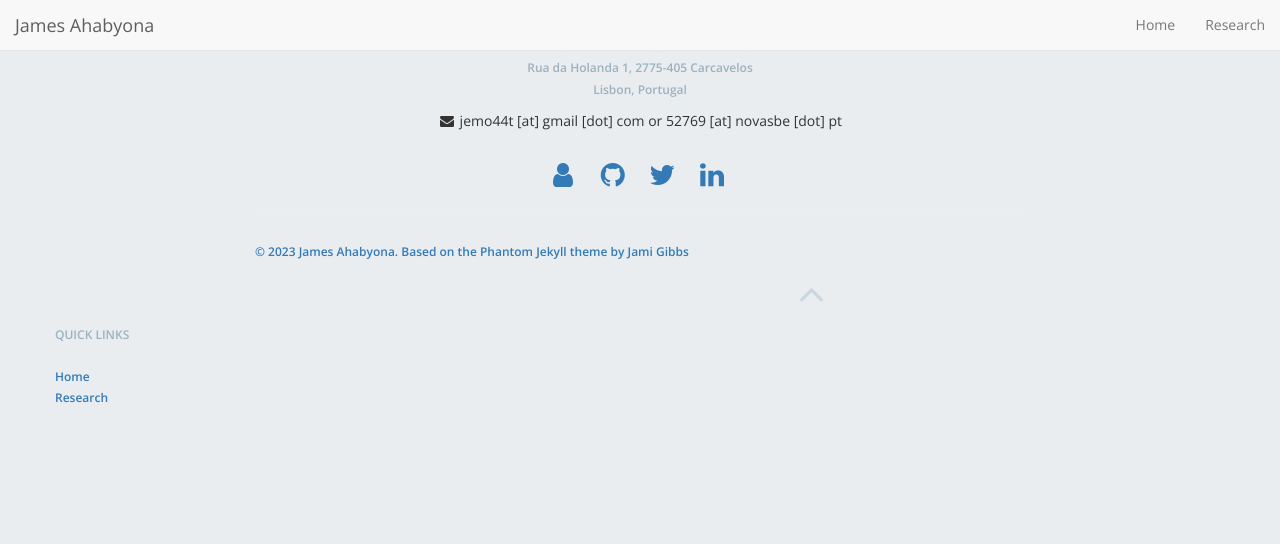
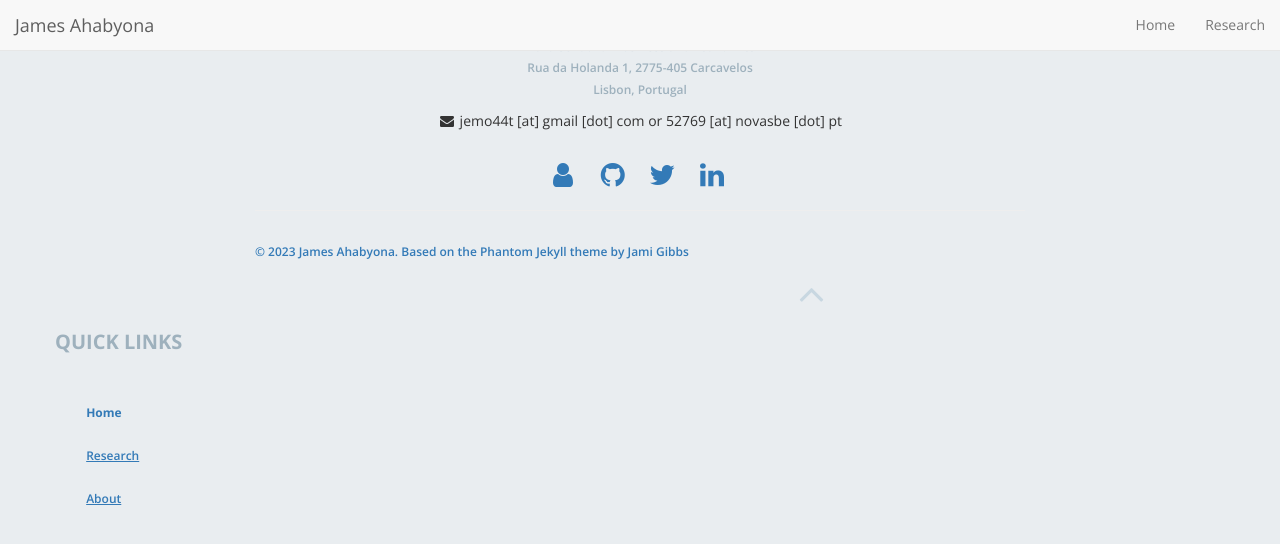
Before and after one commit to mariaelenaguer/mariaelenaguer.github.io, a Jekyll site: the page built from index.html, in a window 1280 px wide and 900 px high, scrolled down 1997 px. Shown: the top 544 px of the window. Built offline with Jekyll 4.4.1, drawn with Linux system fonts in a browser that asks for light colours; nearby versions of some CDN libraries; the list of posts is cut into pages by our own code.

Commit message:
Update footer.html

```diff
--- a/_includes/footer.html
+++ b/_includes/footer.html
@@ -52,12 +52,23 @@
             </a>
           </div>
         </div>
-        <div class="fe-block fe-block-624df6823b479911207c47e6"><div class="sqs-block html-block sqs-block-html" data-block-type="2" id="block-624df6823b479911207c47e6"><div class="sqs-block-content">
+        <div class="fe-block fe-block-624df6823b479911207c47e6">
+  <div class="sqs-block html-block sqs-block-html" data-block-type="2" id="block-624df6823b479911207c47e6">
+    <div class="sqs-block-content">
 
       <div class="sqs-html-content">
-       <p class="sqsrte-large" style="white-space:pre-wrap;">QUICK LINKS</p><p class="" style="white-space:pre-wrap;"><a href="/">Home</a><br><a href="/Research">Research</a>﻿</p>
+        <p class="sqsrte-large" style="white-space: pre-wrap; font-size: 20px; font-weight: bold;">QUICK LINKS</p>
+        <p class="" style="white-space: pre-wrap;">
+          <a href="/" style="text-decoration: none; font-weight: bold;">Home</a><br>
+          <a href="/Research" style="text-decoration: underline;">Research</a><br>
+          <a href="/About" style="text-decoration: underline;">About</a>
+        </p>
+      </div>
+
+    </div>
+  </div>
 </div>
-</div>
+
 
     </footer>
   </div><!-- .main.container -->
```
